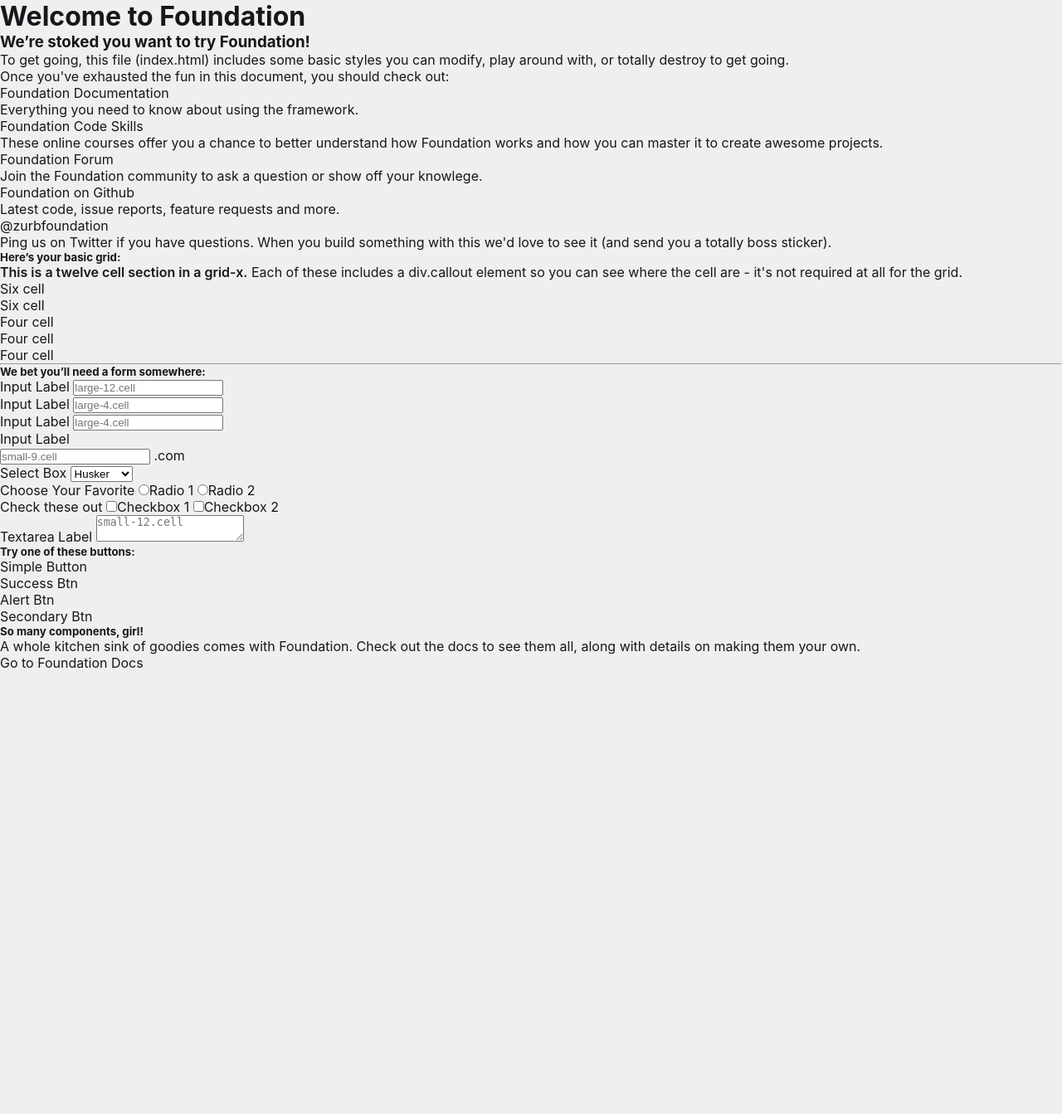
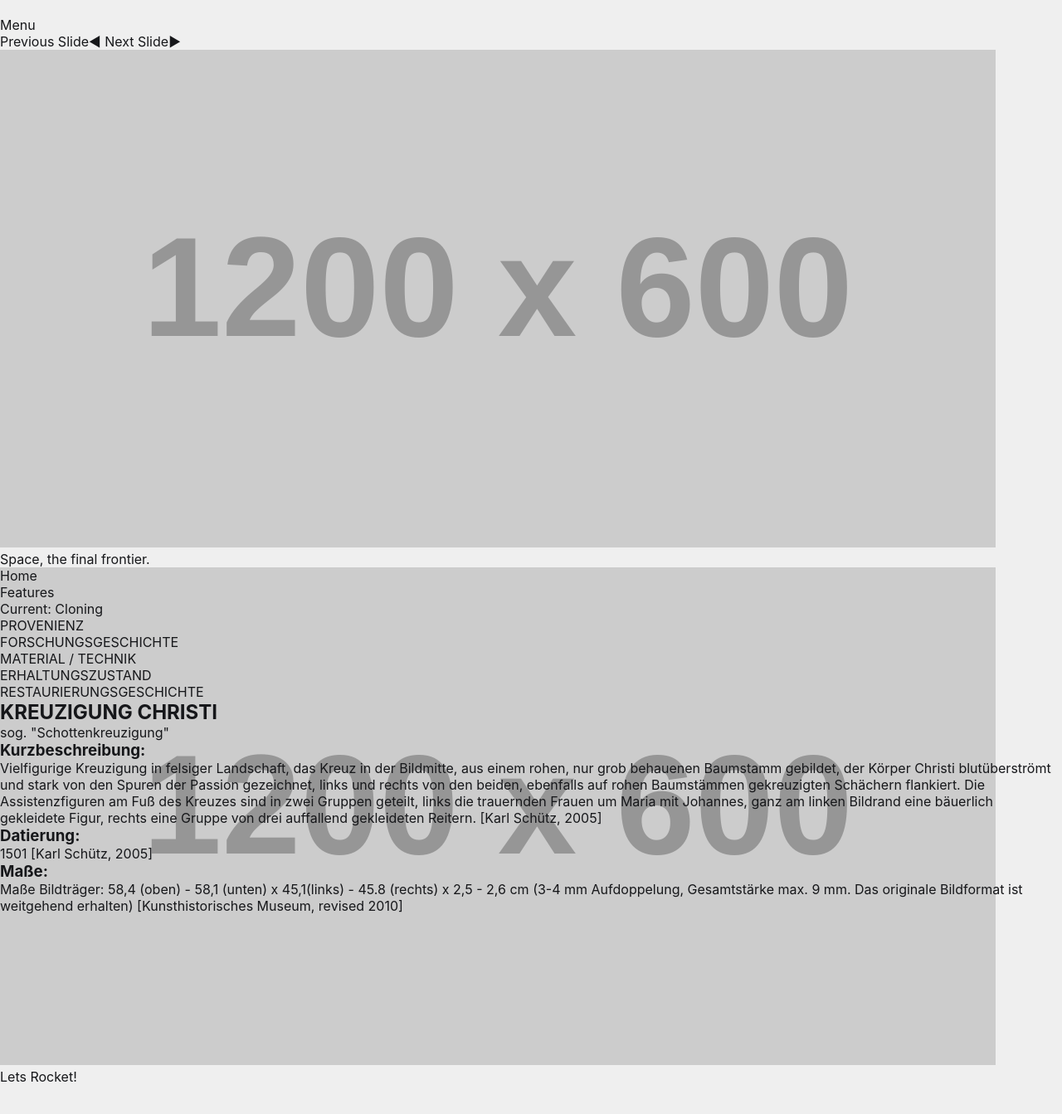
Before and after one commit to JanKoll/cranach-website-relaunch, a PHP site: page /static-site-dummy/index.html in a window 1280 px wide. Shown: the top 1343 px of the page at 83% size. Run offline with PHP 8.4, Linux system fonts and the light colour scheme; grey boxes labelled with a size stand in for pictures from a placeholder-image service; some libraries are stand-ins or nearby versions.

Commit message:
Start Coding Article Page

```diff
--- a/static-site-dummy/index.html
+++ b/static-site-dummy/index.html
@@ -1,5 +1,6 @@
 <!doctype html>
 <html class="no-js" lang="en">
+
 <head>
   <meta charset="utf-8">
   <meta http-equiv="x-ua-compatible" content="ie=edge">
@@ -7,164 +8,148 @@
   <title>Foundation for Sites</title>
   <link rel="stylesheet" href="css/app.css">
 </head>
-  <body>
-    <div class="grid-container">
-      <div class="grid-x grid-padding-x">
-        <div class="large-12 cell">
-          <h1>Welcome to Foundation</h1>
+
+<body id="top">
+
+  <!-- Navi -->
+  <div class="title-bar" data-responsive-toggle="menu" data-hide-for="large">
+    <button class="menu-icon" type="button" data-toggle="menu"></button>
+    <div class="title-bar-title">Menu</div>
+  </div>
+
+  <div class="top-bar topbar-sticky-shrink-header" id="menu">
+    <div class="top-bar-left">
+      <ul class="dropdown menu" data-dropdown-menu>
+        <li class="menu-text">Site Title</li>
+        <li>
+          <a href="#">One</a>
+          <ul class="menu vertical">
+            <li><a href="#">One</a></li>
+            <li><a href="#">Two</a></li>
+            <li><a href="#">Three</a></li>
+          </ul>
+        </li>
+        <li><a href="#">Two</a></li>
+        <li><a href="#">Three</a></li>
+      </ul>
+    </div>
+    <div class="top-bar-right">
+      <ul class="menu">
+        <li><input type="search" placeholder="Search"></li>
+        <li><button type="button" class="button">Search</button></li>
+      </ul>
     </div>
   </div>
 
-      <div class="grid-x grid-padding-x">
-        <div class="large-12 cell">
-          <div class="callout">
-            <h3>We&rsquo;re stoked you want to try Foundation! </h3>
-            <p>To get going, this file (index.html) includes some basic styles you can modify, play around with, or totally destroy to get going.</p>
-            <p>Once you've exhausted the fun in this document, you should check out:</p>
-            <div class="grid-x grid-padding-x">
-              <div class="large-4 medium-4 cell">
-                <p><a href="http://foundation.zurb.com/docs">Foundation Documentation</a><br />Everything you need to know about using the framework.</p>
+
+  <!-- Slider -->
+
+  <div class="orbit" role="region" aria-label="Favorite Space Pictures" data-orbit>
+    <div class="orbit-wrapper">
+      <div class="orbit-controls">
+        <button class="orbit-previous"><span class="show-for-sr">Previous Slide</span>&#9664;&#xFE0E;</button>
+        <button class="orbit-next"><span class="show-for-sr">Next Slide</span>&#9654;&#xFE0E;</button>
       </div>
-              <div class="large-4 medium-4 cell">
-                <p><a href="http://zurb.com/university/code-skills">Foundation Code Skills</a><br />These online courses offer you a chance to better understand how Foundation works and how you can master it to create awesome projects.</p>
-              </div>
-              <div class="large-4 medium-4 cell">
-                <p><a href="http://foundation.zurb.com/forum">Foundation Forum</a><br />Join the Foundation community to ask a question or show off your knowlege.</p>
+      <ul class="orbit-container">
+        <li class="is-active orbit-slide">
+          <figure class="orbit-figure">
+            <img class="orbit-image" src="https://placehold.it/1200x600/999?text=Slide-1" alt="Space">
+            <figcaption class="orbit-caption">Space, the final frontier.</figcaption>
+          </figure>
+        </li>
+        <li class="orbit-slide">
+          <figure class="orbit-figure">
+            <img class="orbit-image" src="https://placehold.it/1200x600/888?text=Slide-2" alt="Space">
+            <figcaption class="orbit-caption">Lets Rocket!</figcaption>
+          </figure>
+        </li>
+        <li class="orbit-slide">
+          <figure class="orbit-figure">
+            <img class="orbit-image" src="https://placehold.it/1200x600/777?text=Slide-3" alt="Space">
+            <figcaption class="orbit-caption">Encapsulating</figcaption>
+          </figure>
+        </li>
+        <li class="orbit-slide">
+          <figure class="orbit-figure">
+            <img class="orbit-image" src="https://placehold.it/1200x600/666&text=Slide-4" alt="Space">
+            <figcaption class="orbit-caption">Outta This World</figcaption>
+          </figure>
+        </li>
+      </ul>
     </div>
   </div>
+
+
+  <!-- Breadcrumbs -->
+
+
+  <!-- Content -->
+
+  <main id="sticky-container">
+
+    <div class="grid-container intro">
       <div class="grid-x grid-padding-x">
-              <div class="large-4 medium-4 medium-push-2 cell">
-                <p><a href="http://github.com/zurb/foundation">Foundation on Github</a><br />Latest code, issue reports, feature requests and more.</p>
+        <div class="cell small-4" data-sticky-container>
+
+          <div class="sticky" data-sticky data-margin-top="0" data-top-anchor="sticky-container">
+
+            <nav aria-label="You are here:" role="navigation">
+              <ul class="breadcrumbs">
+                <li><a href="#">Home</a></li>
+                <li><a href="#">Features</a></li>
+                <li>
+                  <span class="show-for-sr">Current: </span> Cloning
+                </li>
+              </ul>
+            </nav>
+
+            <ul class="article-nav" data-smooth-scroll>
+              <li><a href="#" class="icon-arrow-down">PROVENIENZ</a></li>
+              <li><a href="#" class="icon-arrow-down">FORSCHUNGSGESCHICHTE</a></li>
+              <li><a href="#" class="icon-arrow-down">MATERIAL / TECHNIK</a></li>
+              <li><a href="#" class="icon-arrow-down">ERHALTUNGSZUSTAND</a></li>
+              <li><a href="#" class="icon-arrow-down">RESTAURIERUNGSGESCHICHTE</a></li>
+              <li><a href="#top" class="backtop icon-arrow-backtop"></a></li>
+            </ul>
           </div>
-              <div class="large-4 medium-4 medium-pull-2 cell">
-                <p><a href="https://twitter.com/ZURBfoundation">@zurbfoundation</a><br />Ping us on Twitter if you have questions. When you build something with this we'd love to see it (and send you a totally boss sticker).</p>
+
+
+
         </div>
+        <div class="cell small-8">
+          <div class="head">
+            <h2>KREUZIGUNG CHRISTI</h2>
+            <p>sog. "Schottenkreuzigung"</p>
+            <!-- <div class="media-control">0:00 / 5:24</div> -->
+          </div>
+
+          <div class="content">
+            <h3>Kurzbeschreibung:</h3>
+            <p>Vielfigurige Kreuzigung in felsiger Landschaft, das Kreuz in der Bildmitte, aus einem rohen, nur grob behauenen Baumstamm gebildet, der Körper Christi blutüberströmt und stark von den Spuren der Passion gezeichnet, links und rechts von
+              den beiden, ebenfalls auf rohen Baumstämmen gekreuzigten Schächern flankiert. Die Assistenzfiguren am Fuß des Kreuzes sind in zwei Gruppen geteilt, links die trauernden Frauen um Maria mit Johannes, ganz am linken Bildrand eine
+              bäuerlich
+              gekleidete Figur, rechts eine Gruppe von drei auffallend gekleideten Reitern. [Karl Schütz, 2005]</p>
+
+            <h3>Datierung:</h3>
+            <p>1501 [Karl Schütz, 2005]</p>
+
+            <h3>Maße:</h3>
+            <p>Maße Bildträger: 58,4 (oben) - 58,1 (unten) x 45,1(links) - 45.8 (rechts) x 2,5 - 2,6 cm (3-4 mm Aufdoppelung, Gesamtstärke max. 9 mm. Das originale Bildformat ist weitgehend erhalten) [Kunsthistorisches Museum, revised 2010]</p>
           </div>
         </div>
       </div>
     </div>
 
-      <div class="grid-x grid-padding-x">
-        <div class="large-8 medium-8 cell">
-          <h5>Here&rsquo;s your basic grid:</h5>
-          <!-- Grid Example -->
+  </main>
 
-          <div class="grid-x grid-padding-x">
-            <div class="large-12 cell">
-              <div class="primary callout">
-                <p><strong>This is a twelve cell section in a grid-x.</strong> Each of these includes a div.callout element so you can see where the cell are - it's not required at all for the grid.</p>
-              </div>
-            </div>
-          </div>
-          <div class="grid-x grid-padding-x">
-            <div class="large-6 medium-6 cell">
-              <div class="primary callout">
-                <p>Six cell</p>
-              </div>
-            </div>
-            <div class="large-6 medium-6 cell">
-              <div class="primary callout">
-                <p>Six cell</p>
-              </div>
-            </div>
-          </div>
-          <div class="grid-x grid-padding-x">
-            <div class="large-4 medium-4 small-4 cell">
-              <div class="primary callout">
-                <p>Four cell</p>
-              </div>
-            </div>
-            <div class="large-4 medium-4 small-4 cell">
-              <div class="primary callout">
-                <p>Four cell</p>
-              </div>
-            </div>
-            <div class="large-4 medium-4 small-4 cell">
-              <div class="primary callout">
-                <p>Four cell</p>
-              </div>
-            </div>
-          </div>
 
-          <hr />
+  <footer style="height: 100vh"></footer>
 
-          <h5>We bet you&rsquo;ll need a form somewhere:</h5>
-          <form>
-            <div class="grid-x grid-padding-x">
-              <div class="large-12 cell">
-                <label>Input Label</label>
-                <input type="text" placeholder="large-12.cell" />
-              </div>
-            </div>
-            <div class="grid-x grid-padding-x">
-              <div class="large-4 medium-4 cell">
-                <label>Input Label</label>
-                <input type="text" placeholder="large-4.cell" />
-              </div>
-              <div class="large-4 medium-4 cell">
-                <label>Input Label</label>
-                <input type="text" placeholder="large-4.cell" />
-              </div>
-              <div class="large-4 medium-4 cell">
-                <div class="grid-x">
-                  <label>Input Label</label>
-                  <div class="input-group">
-                    <input type="text" placeholder="small-9.cell" class="input-group-field" />
-                    <span class="input-group-label">.com</span>
-                  </div>
-                </div>
-              </div>
-            </div>
-            <div class="grid-x grid-padding-x">
-              <div class="large-12 cell">
-                <label>Select Box</label>
-                <select>
-                  <option value="husker">Husker</option>
-                  <option value="starbuck">Starbuck</option>
-                  <option value="hotdog">Hot Dog</option>
-                  <option value="apollo">Apollo</option>
-                </select>
-              </div>
-            </div>
-            <div class="grid-x grid-padding-x">
-              <div class="large-6 medium-6 cell">
-                <label>Choose Your Favorite</label>
-                <input type="radio" name="pokemon" value="Red" id="pokemonRed"><label for="pokemonRed">Radio 1</label>
-                <input type="radio" name="pokemon" value="Blue" id="pokemonBlue"><label for="pokemonBlue">Radio 2</label>
-              </div>
-              <div class="large-6 medium-6 cell">
-                <label>Check these out</label>
-                <input id="checkbox1" type="checkbox"><label for="checkbox1">Checkbox 1</label>
-                <input id="checkbox2" type="checkbox"><label for="checkbox2">Checkbox 2</label>
-              </div>
-            </div>
-            <div class="grid-x grid-padding-x">
-              <div class="large-12 cell">
-                <label>Textarea Label</label>
-                <textarea placeholder="small-12.cell"></textarea>
-              </div>
-            </div>
-          </form>
-        </div>
-
-        <div class="large-4 medium-4 cell">
-          <h5>Try one of these buttons:</h5>
-          <p><a href="#" class="button">Simple Button</a><br/>
-          <a href="#" class="success button">Success Btn</a><br/>
-          <a href="#" class="alert button">Alert Btn</a><br/>
-          <a href="#" class="secondary button">Secondary Btn</a></p>
-          <div class="callout">
-            <h5>So many components, girl!</h5>
-            <p>A whole kitchen sink of goodies comes with Foundation. Check out the docs to see them all, along with details on making them your own.</p>
-            <a href="http://foundation.zurb.com/sites/docs/" class="small button">Go to Foundation Docs</a>
-          </div>
-        </div>
-      </div>
-    </div>
 
   <script src="node_modules/jquery/dist/jquery.js"></script>
   <script src="node_modules/what-input/dist/what-input.js"></script>
   <script src="node_modules/foundation-sites/dist/js/foundation.js"></script>
   <script src="js/app.js"></script>
 </body>
+
 </html>
```
Also changed, not shown: static-site-dummy/scss/_customize.scss (added, +73 -0 lines), static-site-dummy/scss/_icon-font.scss (added, +52 -0 lines), static-site-dummy/scss/_menu.scss (added, +48 -0 lines), static-site-dummy/scss/_settings.scss (+12 -8 lines), static-site-dummy/scss/_typography.scss (added, +10 -0 lines), static-site-dummy/scss/app.scss (+7 -2 lines), static-site-dummy/fonts/icomoon.ttf (added), static-site-dummy/fonts/icomoon.woff (added), 2 other files. Lines whose indentation alone changed are shown as unchanged.
